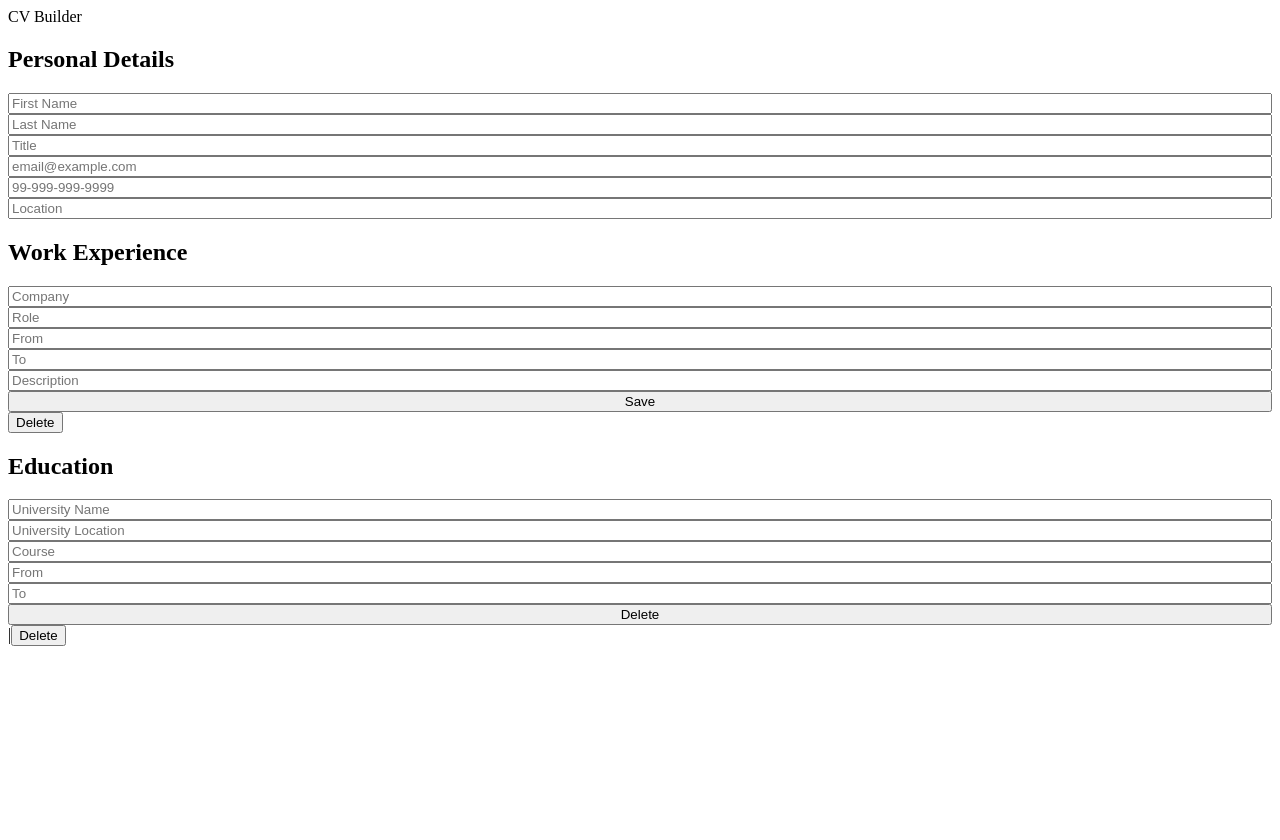
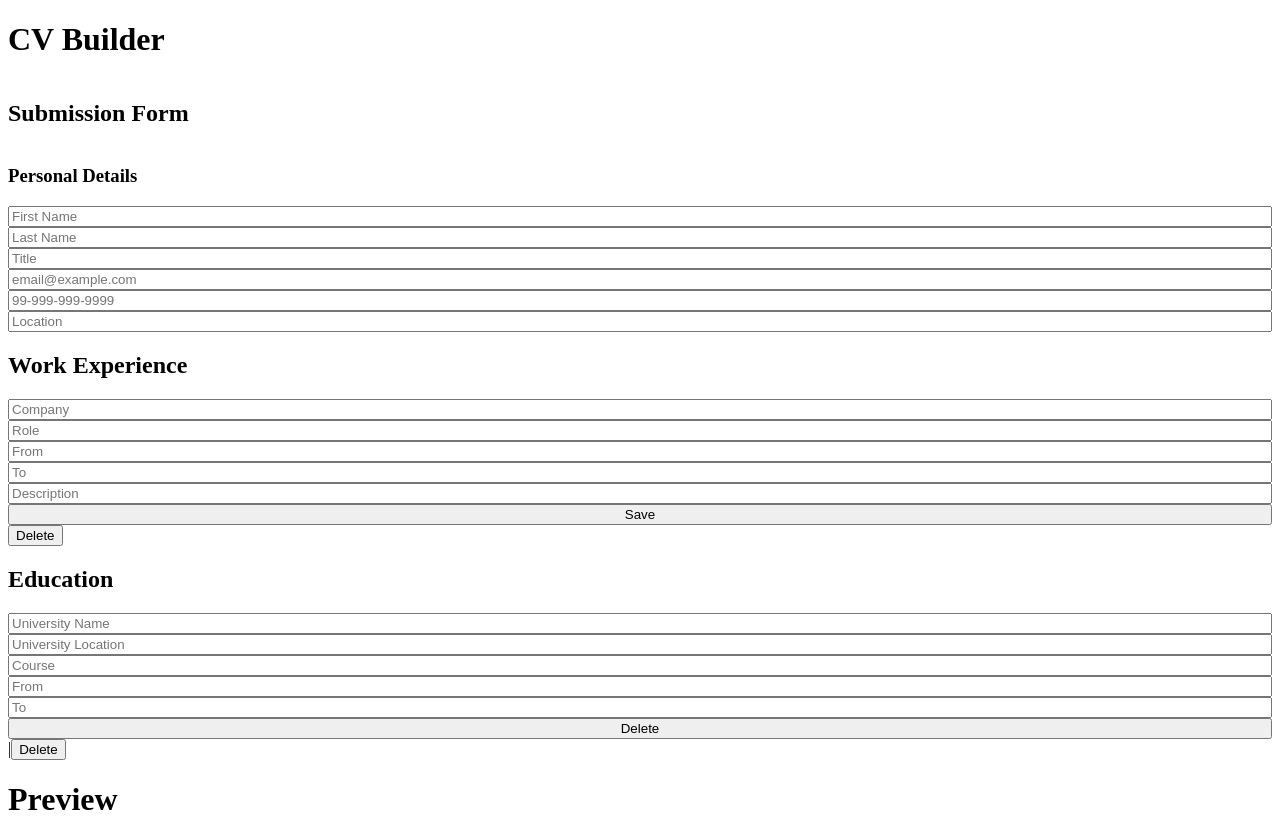
Before and after one commit to Abstractmachina/odin_12_cv-app, a React (Create React App) app: page / in a window 1280 px wide. Before the commit the page ends 800 px from the top, so only its background shows below. Built offline with nearby package versions, Linux system fonts and the light colour scheme.

Commit message:
data propagation from form to view tested and working.

```diff
--- a/src/App.tsx
+++ b/src/App.tsx
@@ -2,26 +2,13 @@ import React, { Component } from 'react';
 // import uniqid from 'uniqid';
 import Form from './components/Form';
 import View from './components/View'
+
+import PersonalDetails from './classes/PersonalDetails';
 // import './App.css';
 
 import './styles/style.scss';
 
-class PersonalDetails {
-  firstname: string;
-  lastname: string;
-  title:string;
-  email:string;
-  phone:string;
-  location:string;
-  constructor() {
-    this.firstname = '';
-    this.lastname = '';
-    this.title = '';
-    this.email = '';
-    this.phone = '';
-    this.location = '';
-  }
-}
+
 
 type AppState = {
   personal: PersonalDetails,
@@ -35,7 +22,7 @@ class App extends Component<{}, AppState> {
     super(props);
 
 
-    this.handlePersonalInfoChange = this.handlePersonalInfoChange.bind(this);
+    this.updatePersonalDetails = this.updatePersonalDetails.bind(this);
   }
 
 
@@ -62,7 +49,7 @@ class App extends Component<{}, AppState> {
   //   });
   // }
 
-  handlePersonalInfoChange(data: FormData) {
+  updatePersonalDetails(data: FormData) {
     const deets = this.state.personal;
     console.log("App: form data detected");
     deets.firstname = data.get("firstName").toString();
@@ -82,10 +69,10 @@ class App extends Component<{}, AppState> {
     // const {task, tasks } = this.state;
 
     return (
-      <div>
-        <header>CV Builder</header>
-        <Form handlePersonalInfoChange={this.handlePersonalInfoChange}/>
-        <View/>
+      <div className='appContainer'>
+        <header><h1>CV Builder</h1></header>
+        <Form handlePersonalInfoChange={this.updatePersonalDetails}/>
+        <View personalDetails={this.state.personal}/>
         {/* <form onSubmit={this.onSubmitTask}>
           <label htmlFor='"taskInput'>Enter Task</label>
           <input onChange={this.handleChange} value={task.text} type='text' id = 'taskInput'/>
--- /dev/null
+++ b/src/classes/PersonalDetails.ts
@@ -0,0 +1,17 @@
+class PersonalDetails {
+    firstname: string;
+    lastname: string;
+    title:string;
+    email:string;
+    phone:string;
+    location:string;
+    constructor() {
+      this.firstname = '';
+      this.lastname = '';
+      this.title = '';
+      this.email = '';
+      this.phone = '';
+      this.location = '';
+    }
+  }
+  export default PersonalDetails;
--- a/src/components/Form.tsx
+++ b/src/components/Form.tsx
@@ -45,6 +45,7 @@ class Form extends Component<FormProps, {}> {
 render() {
     return (
         <div className="form">
+            <h2>Submission Form</h2>
             <PersonalInfo changeHandler={this.handlePersonalInfoChange}/>
             <WorkExperience/>
             <Education/>
--- a/src/components/PersonalInfo.tsx
+++ b/src/components/PersonalInfo.tsx
@@ -22,7 +22,7 @@ class PersonalInfo extends Component<PersonalInfoProps, {}> {
     render() {
         return (
         <div className="personalInfo">
-            <h2>Personal Details</h2>
+            <h3>Personal Details</h3>
             <form name="personalInfoForm" onChange={this.handleChange}>
                 <input type='text' id="firstName" name="firstName" placeholder="First Name"/>
                 <input type='text' id="lastName" name="lastName" placeholder="Last Name"/>
--- a/src/components/View.tsx
+++ b/src/components/View.tsx
@@ -1,21 +1,28 @@
 import React from 'react';
+import PersonalDetails from '../classes/PersonalDetails';
 
 type ViewProps = {
-    message:string,
+    personalDetails: PersonalDetails,
 }
 
 type ViewState = {
     value:0,
 }
 
-class View extends React.Component {
-    constructor(props:any) {
+class View extends React.Component<ViewProps, {}> {
+    constructor(props:|ViewProps) {
         super (props);
     }
 
     render() {
-        return <div className='cv_view'>
+        const deets = this.props.personalDetails;
+        console.log(deets);
 
+        return <div className='view'>
+            <h1>Preview</h1>
+            <div className='viewContainer'>
+                <header><h1>{deets.firstname} {deets.lastname}</h1></header>
+            </div>
         </div>;
     }
 }
```
